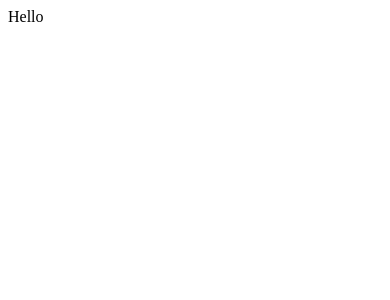
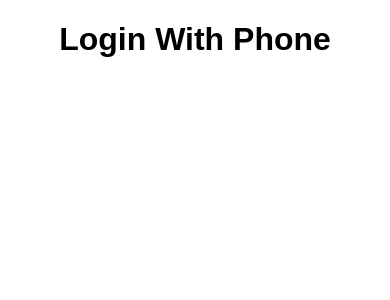
Before and after one commit to Zahid51095/OTP-LOGIN, a React (Vite) app: page / in a window 390 px wide. Shown: the top 300 px of the page. Built offline with nearby package versions, Linux system fonts and the light colour scheme.

Commit message:
PhoneOtpForm has been created in the components folder

```diff
--- a/src/App.css
+++ b/src/App.css
@@ -0,0 +1,4 @@
+.App {
+    font-family: sans-serif;
+    text-align: center;
+}
--- a/src/App.jsx
+++ b/src/App.jsx
@@ -1,12 +1,14 @@
 
 import './App.css'
+import PhoneOtpForm from './components/phone_login'
 
 function App() {
 
 
   return (
-    <div>
-      Hello
+    <div className='App'>
+      <h1>Login With Phone</h1>
+      <PhoneOtpForm></PhoneOtpForm>
     </div>
   )
 }
--- /dev/null
+++ b/src/components/phone_login.jsx
@@ -0,0 +1,11 @@
+
+
+const PhoneOtpForm = () => {
+    return (
+        <div>
+
+        </div>
+    );
+};
+
+export default PhoneOtpForm;
```
